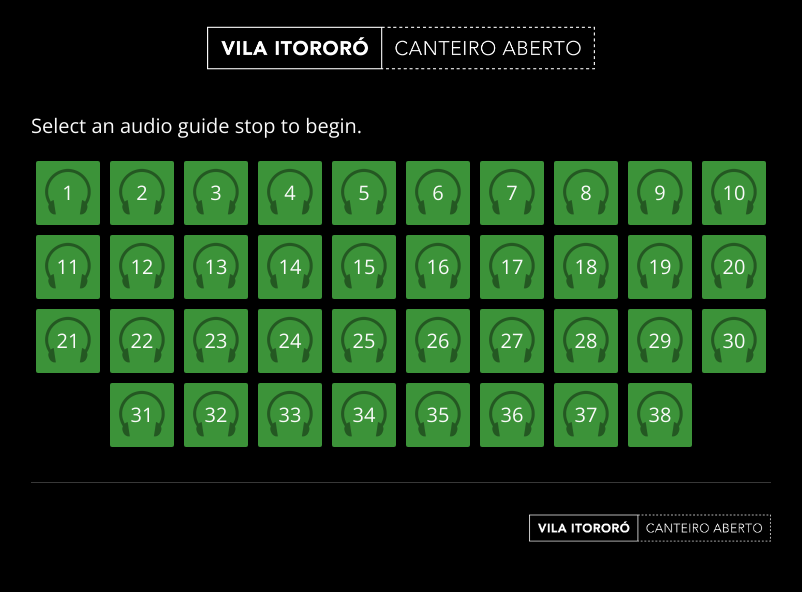
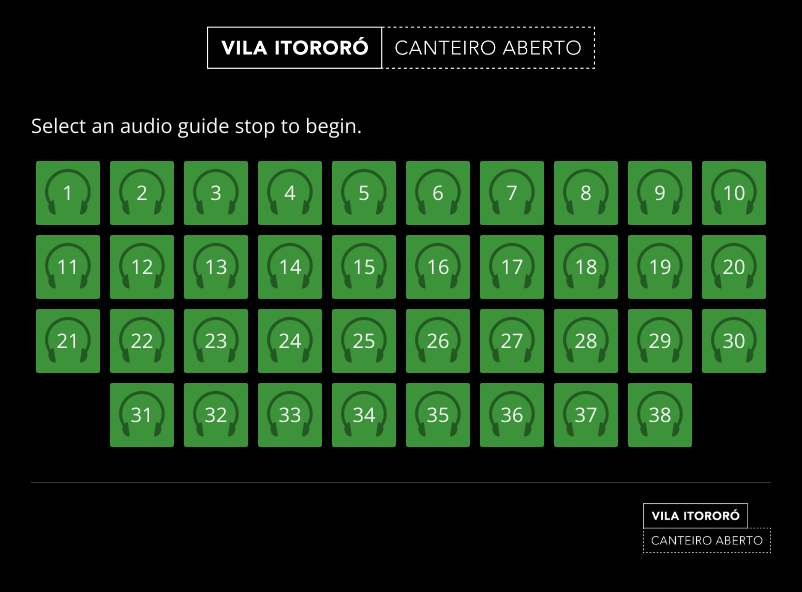
Before and after one commit to vilaitororo/vilaitororo.github.io, a Jekyll site: the page built from index.html, in a window 1280 px wide. Shown: the top 592 px of the page, without its empty margins (239-1041 px from the left). Built offline with Jekyll 4.4.1, drawn with Linux system fonts in a browser that asks for light colours.

Commit message:
edit logo, now with transparent background

```diff
--- a/_config.yml
+++ b/_config.yml
@@ -14,7 +14,7 @@
 audio_path: "/audio/"
 episode_hero_path: "/assets/img/stops/"
 url: "https://github.com/vilaitororo/" # the base hostname & protocol for your site
-logo: "/assets/img/logo/logo_vilaitororocanteiroaberto_000.png"
+logo: "/assets/img/logo/logo_vilaitororocanteiroaberto_h_fff_t_155h.png"
 twitter_username: vilaitororo
 github_username:  vilaitororo
 menu_heading: "Select another stop"
--- a/_includes/footer.html
+++ b/_includes/footer.html
@@ -5,7 +5,7 @@
     <div class="partner-logos">
       <!-- replace logos here! -->
       <a href="http://vilaitororo.org.br/" target="_blank">
-        <img class="logo" src="{{ site.baseurl }}/assets/img/logo/logo_vilaitororocanteiroaberto_000.png"/>
+        <img class="logo" src="{{ site.baseurl }}/assets/img/logo/logo_vilaitororocanteiroaberto_v_fff_t.png"/>
       </a>
     </div>
   </div>
--- a/assets/css/main.scss
+++ b/assets/css/main.scss
@@ -19,7 +19,7 @@
 $text-color:       	#fafafa;
 $background-hr: 	#383838;
 $background-color: 	#000000; // #222222;
-$background-darker: #000000; // #1B1B1B;
+$background-darker: 	#000000; // #1B1B1B;
 $brand-color:	   	#3c9339; // #00BFFF #FF5900 #1B7400 #39BF00 #43A047;
 $anchor-hover-color: 	lighten($brand-color, 30%);
 
```
Also changed, not shown: assets/img/logo/logo_vilaitororocanteiroaberto_h_000_t.png (added), assets/img/logo/logo_vilaitororocanteiroaberto_h_000_t_155h.png.png (added), assets/img/logo/logo_vilaitororocanteiroaberto_h_fff_t.png (added), assets/img/logo/logo_vilaitororocanteiroaberto_h_fff_t_155h.png (added), assets/img/logo/logo_vilaitororocanteiroaberto_v_000_t.png (added), assets/img/logo/logo_vilaitororocanteiroaberto_v_fff_t.png (added), 3 other files.
